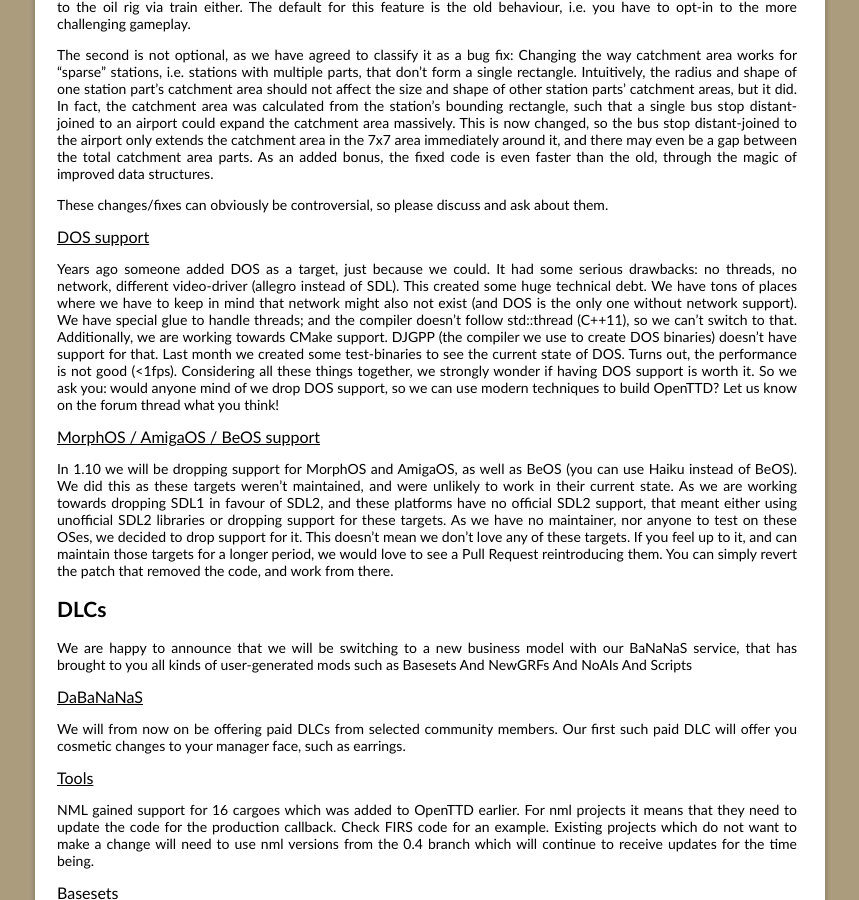
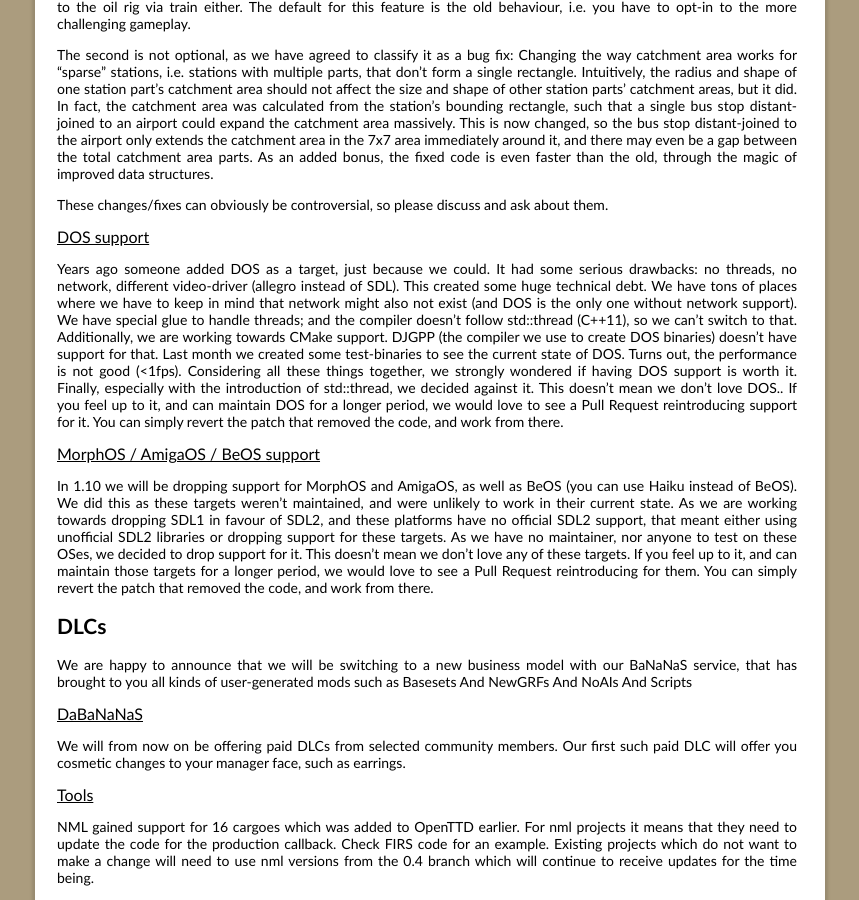
Before and after one commit to OpenTTD/website, a Jekyll site: the page built from _posts/2019-04-01-monthly-dev-post.md, in a window 1280 px wide and 900 px high, scrolled down 1184 px. Shown: the whole window, without its empty margins (210-1069 px from the left). Built offline with Jekyll 4.4.1, drawn with Linux system fonts in a browser that asks for light colours.

Commit message:
Update 2019-04-01-monthly-dev-post.md

```diff
--- a/_posts/2019-04-01-monthly-dev-post.md
+++ b/_posts/2019-04-01-monthly-dev-post.md
@@ -73,9 +73,11 @@
 DJGPP (the compiler we use to create DOS binaries) doesn't have support for that.
 Last month we created some test-binaries to see the current state of DOS.
 Turns out, the performance is not good (<1fps).
-Considering all these things together, we strongly wonder if having DOS support is worth it.
-So we ask you: would anyone mind of we drop DOS support, so we can use modern techniques to build OpenTTD?
-Let us know on the forum thread what you think!
+Considering all these things together, we strongly wondered if having DOS support is worth it.
+Finally, especially with the introduction of std::thread, we decided against it.
+This doesn't mean we don't love DOS..
+If you feel up to it, and can maintain DOS for a longer period, we would love to see a Pull Request reintroducing support for it.
+You can simply revert the patch that removed the code, and work from there.
 
 ### MorphOS / AmigaOS / BeOS support
 
@@ -84,7 +86,7 @@
 As we are working towards dropping SDL1 in favour of SDL2, and these platforms have no official SDL2 support, that meant either using unofficial SDL2 libraries or dropping support for these targets.
 As we have no maintainer, nor anyone to test on these OSes, we decided to drop support for it.
 This doesn't mean we don't love any of these targets.
-If you feel up to it, and can maintain those targets for a longer period, we would love to see a Pull Request reintroducing them.
+If you feel up to it, and can maintain those targets for a longer period, we would love to see a Pull Request reintroducing for them.
 You can simply revert the patch that removed the code, and work from there.
 
 ## DLCs
@@ -115,7 +117,7 @@
 
  ### Participate yourself
 
- Do you have an interesting Project you are currently working on in relation to OpenTTD?
-These Monthly Dev Posts are prepared in a branch on our [GitHub website project](https://github.com/OpenTTD/website/tree/monthly-dev-post/_posts/2019-04-01-monthly-dev-post.md) before they are made public on the website.
+Do you have an interesting Project you are currently working on in relation to OpenTTD?
+These Monthly Dev Posts are prepared in a branch on our [GitHub website project](https://github.com/OpenTTD/website/tree/monthly-dev-post/_posts/2019-05-01-monthly-dev-post.md) before they are made public on the website.
 As soon as you are whitelisted as a contributor, it's as simple as editing the file in the web interface.
 If you are not a contributor yet, drop by on [IRC](https://www.openttd.org/contact.html) to become one (make sure you have a GitHub account).
```
